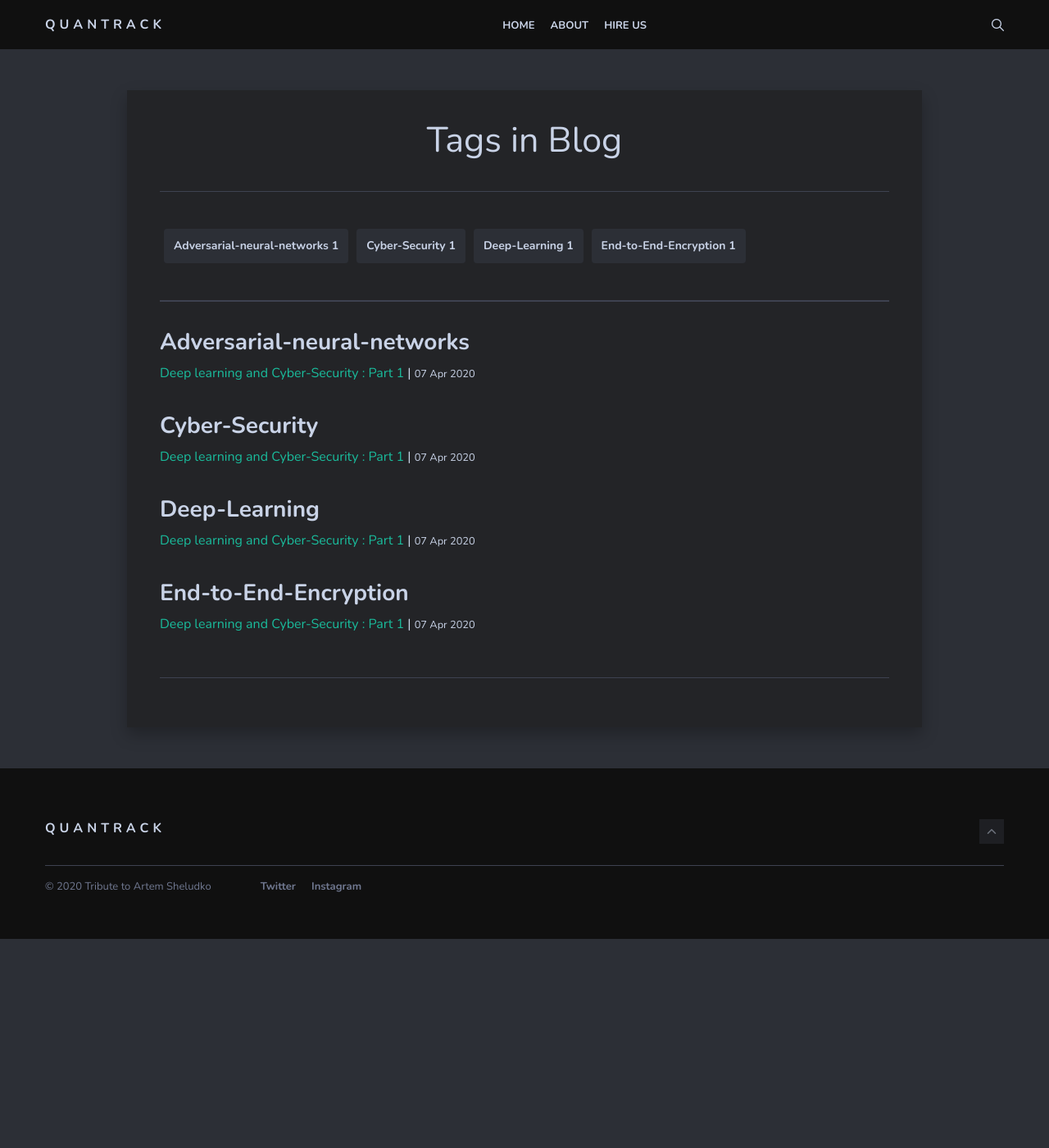
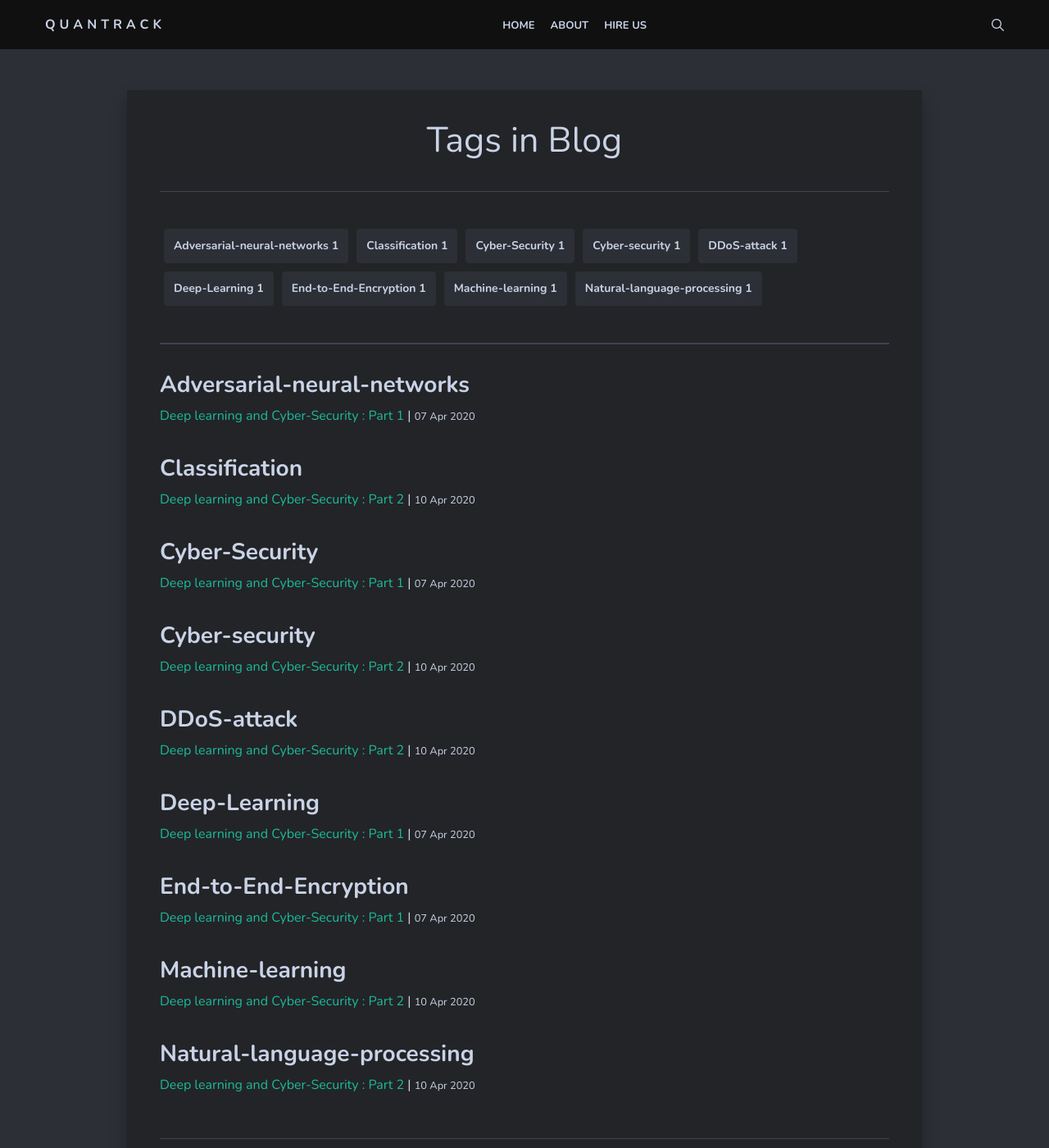
Before and after one commit to quantrack-lab/blog, a Jekyll site: the page built from tags.html, in a window 1280 px wide and 1400 px high. Shown: the whole window at 82% size. Built offline with Jekyll 4.4.1, drawn with Linux system fonts in a browser that asks for light colours; nearby versions of some CDN libraries.

Commit message:
Update 2020-04-10-ddos-keylogger-example.markdown

```diff
--- a/_posts/2020-04-10-ddos-keylogger-example.markdown
+++ b/_posts/2020-04-10-ddos-keylogger-example.markdown
@@ -1,6 +1,6 @@
 ---
 layout: post
-title:  Deep learning and Cyber-Security : Part 2
+title:  "Deep learning and Cyber-Security : Part 2"
 date:   2020-04-10
 image:  02.jpg
 tags:   [Machine-learning, Classification, Cyber-security, DDoS-attack, Natural-language-processing]
```
